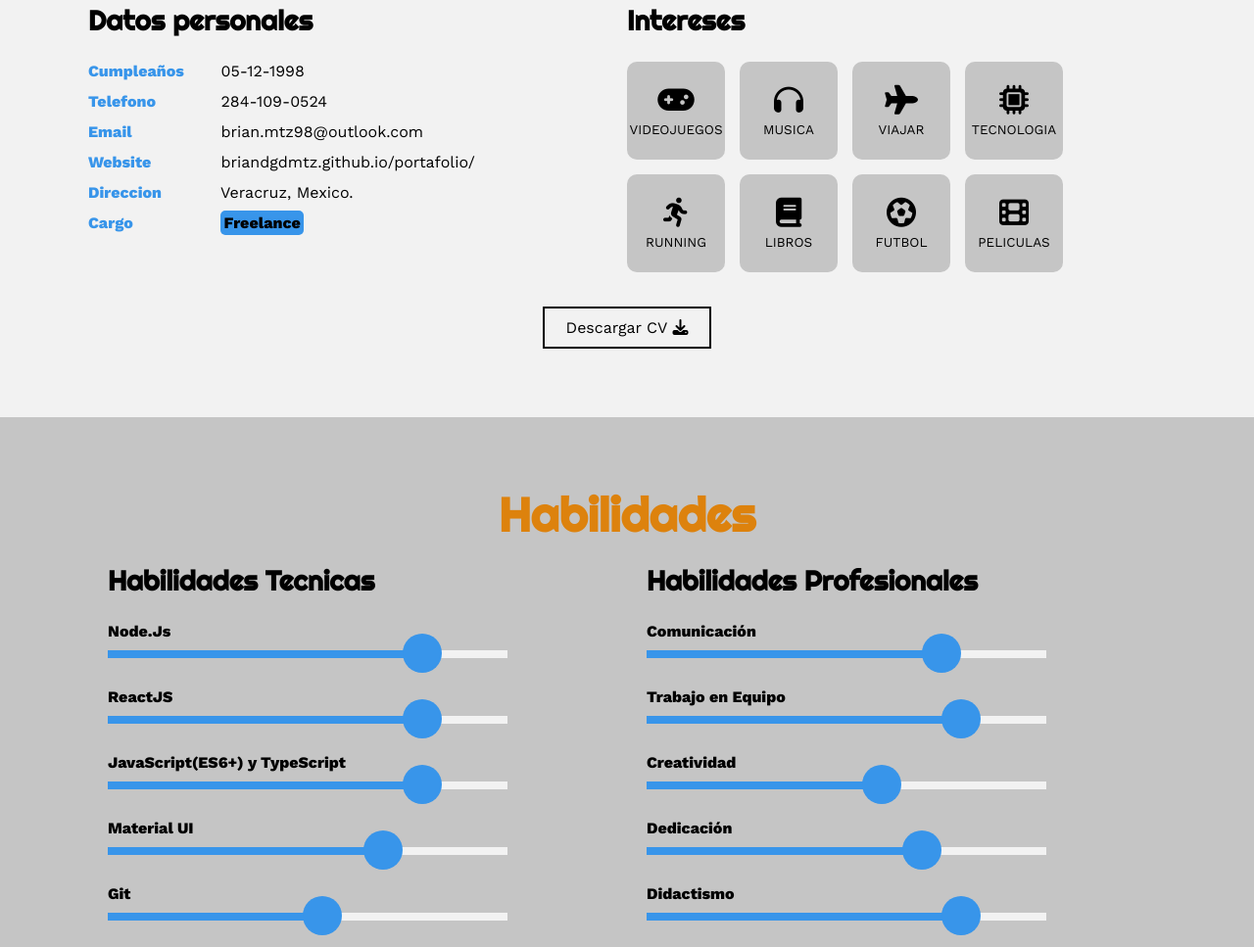
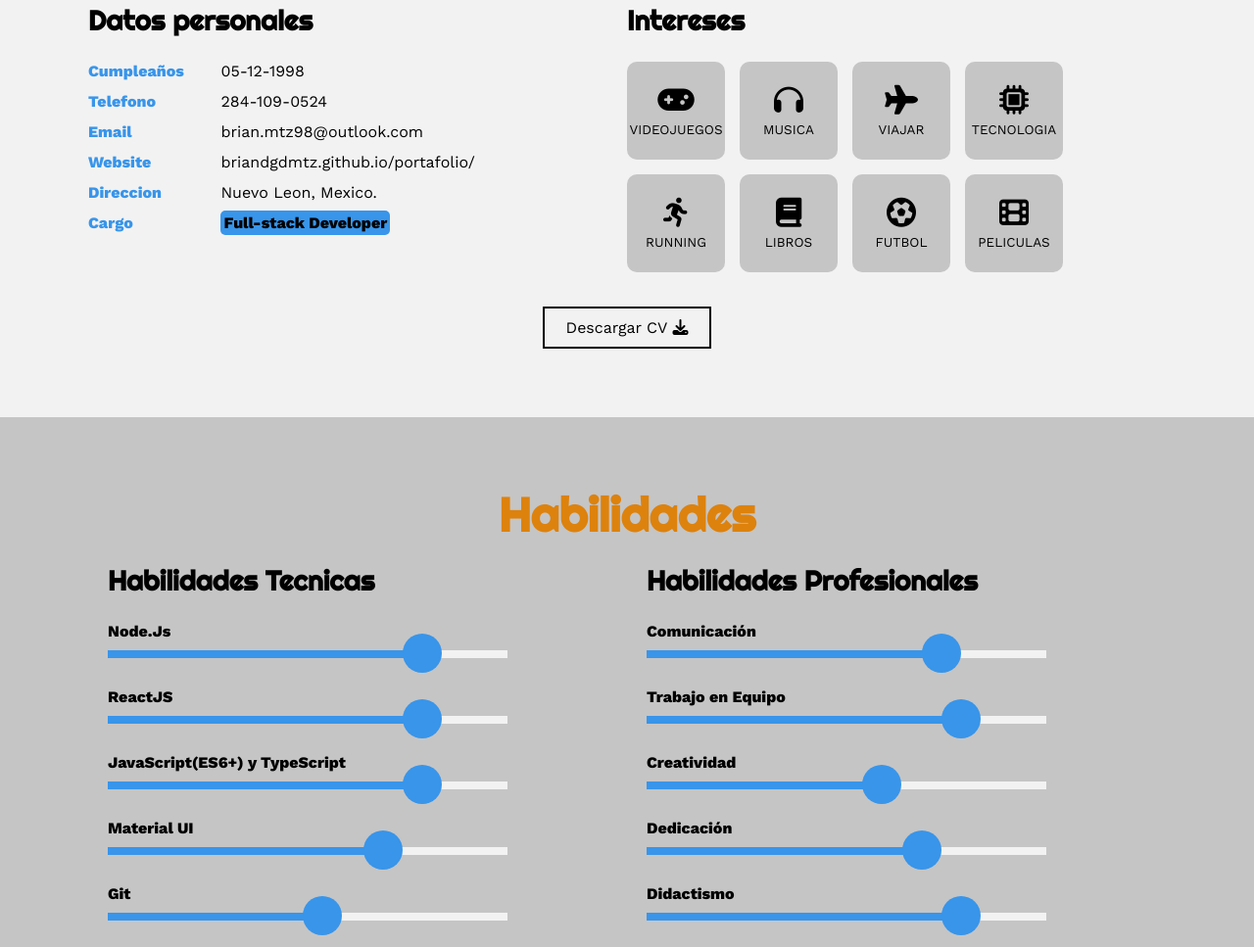
Before and after one commit to BrianDgdMtz/portafolio, a plain HTML site: page index.html in a window 1280 px wide. Shown: the part 1054-2021 px from the top of the page at 98% size. Drawn offline with nearby package versions, Linux system fonts and the light colour scheme.

Commit message:
Actualización del archivo HTML del portafolio

```diff
--- a/index.html
+++ b/index.html
@@ -72,11 +72,11 @@
                         </li>
                         <li>
                             <strong>Direccion</strong>
-                            Veracruz, Mexico.
+                            Nuevo Leon, Mexico.
                         </li>
                         <li>
                             <strong>Cargo</strong>
-                            <span>Freelance</span>
+                            <span>Full-stack Developer</span>
                         </li>
                     </ul>
                 </div>
```
Also changed, not shown: 1 other file.
